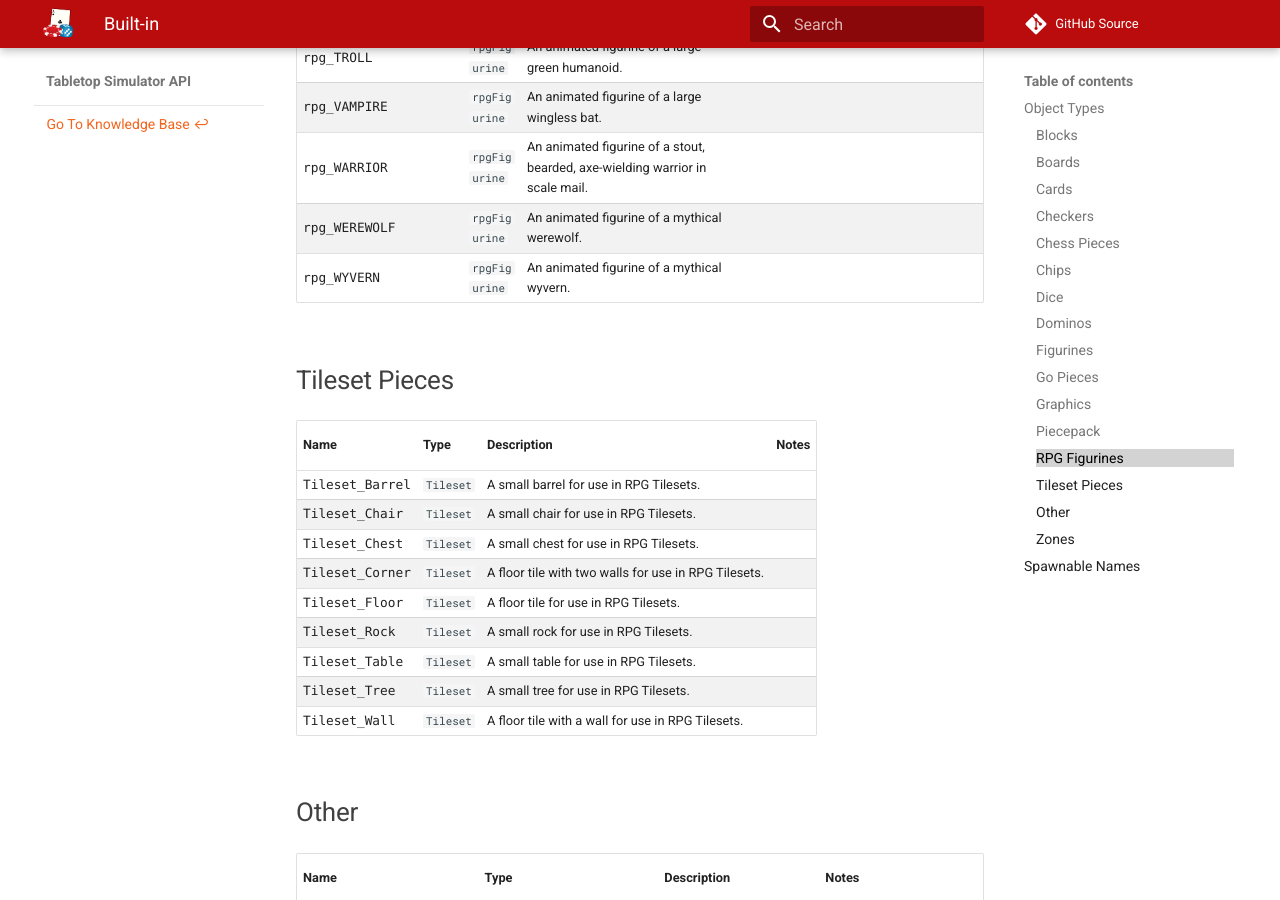
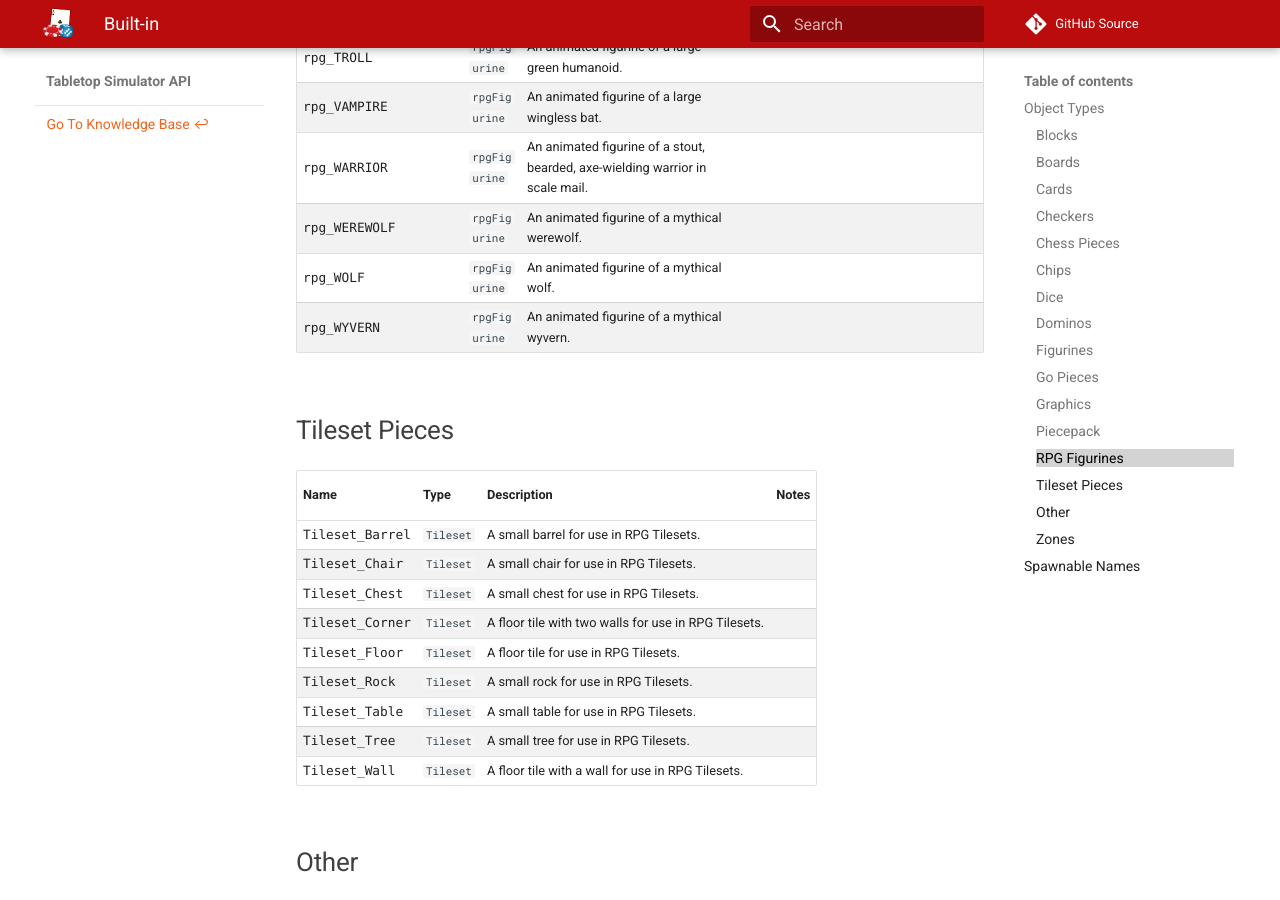
Before and after one commit to Berserk-Games/Tabletop-Simulator-API, an MkDocs documentation site: the page built from docs/built-in-object.md, in a window 1280 px wide and 900 px high, scrolled down 6584 px. Built offline with MkDocs 1.6.1 and Material for MkDocs 9.7.7, drawn with Linux system fonts in a browser that asks for light colours; comment, search, counter and statistics services are not loaded; some of the changed lines change nothing that is shown.

Commit message:
fix wrong links in "built-in-objects.md"

```diff
--- a/docs/built-in-object.md
+++ b/docs/built-in-object.md
@@ -169,6 +169,7 @@
 rpg_VAMPIRE {: #rpg_VAMPIRE } | `rpgFigurine` | An animated figurine of a large wingless bat. |
 rpg_WARRIOR {: #rpg_WARRIOR } | `rpgFigurine` | An animated figurine of a stout, bearded, axe-wielding warrior in scale mail. |
 rpg_WEREWOLF {: #rpg_WEREWOLF } | `rpgFigurine` | An animated figurine of a mythical werewolf. |
+rpg_WOLF {: #rpg_WOLF } | `rpgFigurine` | An animated figurine of a mythical wolf. |
 rpg_WYVERN {: #rpg_WYVERN } | `rpgFigurine` | An animated figurine of a mythical wyvern. |
 
 ### Tileset Pieces
@@ -246,10 +247,10 @@
 Chinese Checkers Board {: #Chinese-Checkers-Board } | [`Chinese_Checkers_Board`](#Chinese_Checkers_Board) | Snaps to table level immediately upon spawn.
 Corner {: #Corner } | [`Tileset_Corner`](#Tileset_Corner) | *(none)*
 Crowns Dice {: #Crowns-Dice } | [`Die_Piecepack`](#Die_Piecepack) | `MaterialIndex` of `1`.
-Custom Board {: #Custom-Board } | [`Custom_Board`](#Custom_Board) | Snaps to table level immediately upon spawn.
-Custom Deck {: #Custom-Deck } | [`DeckCustom`](#DeckCustom) | *(none)*
-Custom Figurine {: #Custom-Figurine } | [`Figurine_Custom`](#Figurine_Custom) | *(none)*
-Custom Model {: #Custom-Model } | [`Custom_Model`](#Custom_Model) | *(none)*
+Custom Board {: #Custom-Board } | [`Custom_Board`](custom-game-objects.md#custom-board) | Snaps to table level immediately upon spawn.
+Custom Deck {: #Custom-Deck } | [`DeckCustom`](custom-game-objects.md#custom-deck) | *(none)*
+Custom Figurine {: #Custom-Figurine } | [`Figurine_Custom`](custom-game-objects.md#custom-figurine) | *(none)*
+Custom Model {: #Custom-Model } | [`Custom_Model`](custom-game-objects.md#custom-model) | *(none)*
 Cyclops {: #Cyclops } | [`rpg_CYCLOP`](#rpg_CYCLOP) | *(none)*
 D10 {: #D10 } | [`Die_10`](#Die_10) | `MaterialIndex` of `0`.
 D10 Chrome {: #D10-Chrome } | [`Die_10`](#Die_10) | `MaterialIndex` of `1`, `AltSound` of `true`.
```
